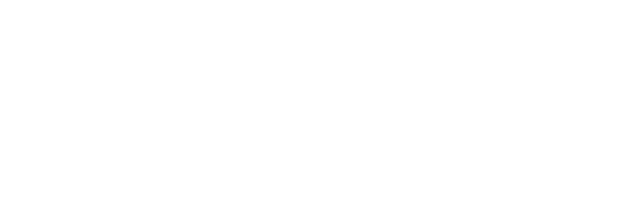
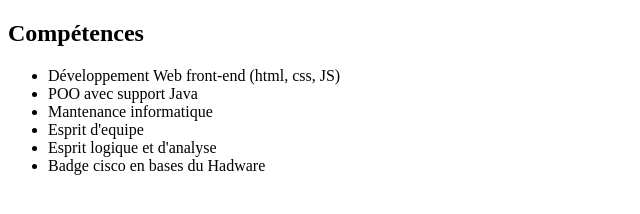
Before and after one commit to seathiel-12/mon-cv, a plain HTML site: page index.html in a window 1280 px wide. Shown: the whole page, without its empty margins (0-640 px from the left). Drawn offline with Linux system fonts and the light colour scheme.

Commit message:
mise en place de la section competences

```diff
--- a/index.html
+++ b/index.html
@@ -7,6 +7,17 @@
     <link rel="stylesheet" href="style.css">
 </head>
 <body>
+<section>
+    <h1>Compétences</h1>
+    <ul>
+        <li>Développement Web front-end (html, css, JS) </li>
+        <li>POO avec support Java</li>
+        <li>Mantenance informatique</li>
+        <li>Esprit d'equipe</li>
+        <li>Esprit logique et d'analyse</li>
+        <li>Badge cisco en bases du Hadware</li>
 
+    </ul>
+</section>
 </body>
 </html>
```
